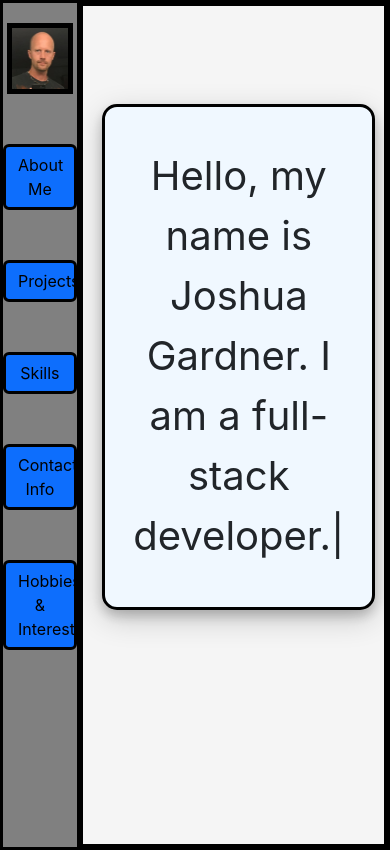
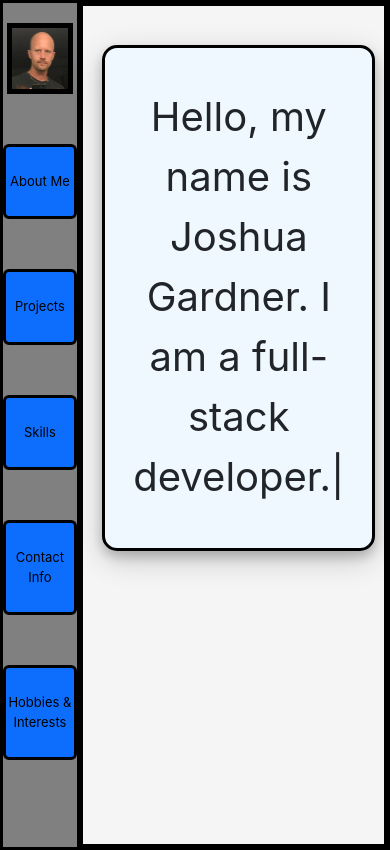
Before and after one commit to jgcoding2020/My-Portfolio, a React (Create React App) app: page /Home in a window 390 px wide. Built offline with nearby package versions, Linux system fonts and the light colour scheme.

Commit message:
adjusted responsiveness for text inside navbar buttons and introduction text area

```diff
--- a/src/pages/home/Home.css
+++ b/src/pages/home/Home.css
@@ -28,7 +28,6 @@
 /*Introduction responds to fit smaller screens*/
 @media screen and (max-width: 840px) {
     #introduction {
-        margin: 25% 5% 0% 5%;
         border-radius: 15px;
     }
 }
--- a/src/pages/navbar/Navbar.css
+++ b/src/pages/navbar/Navbar.css
@@ -17,12 +17,18 @@
 }
 
 /*Increases height of nav bar to fit screen widths of 900 pixels and heights of 414px or less*/
-@media screen and (max-width: 900px) and (max-height: 414px){
+@media screen and (max-width: 900px) and (max-height: 414px) {
     #nav {
         height: 100%;
     }
 }
 
+@media screen and (max-width: 400px) {
+    #nav button{
+        font-size: small;
+        padding: 25px 0px;
+    }
+}
 /*Navbar headshot img container and project images*/
 img {
     width: 90%;
```
